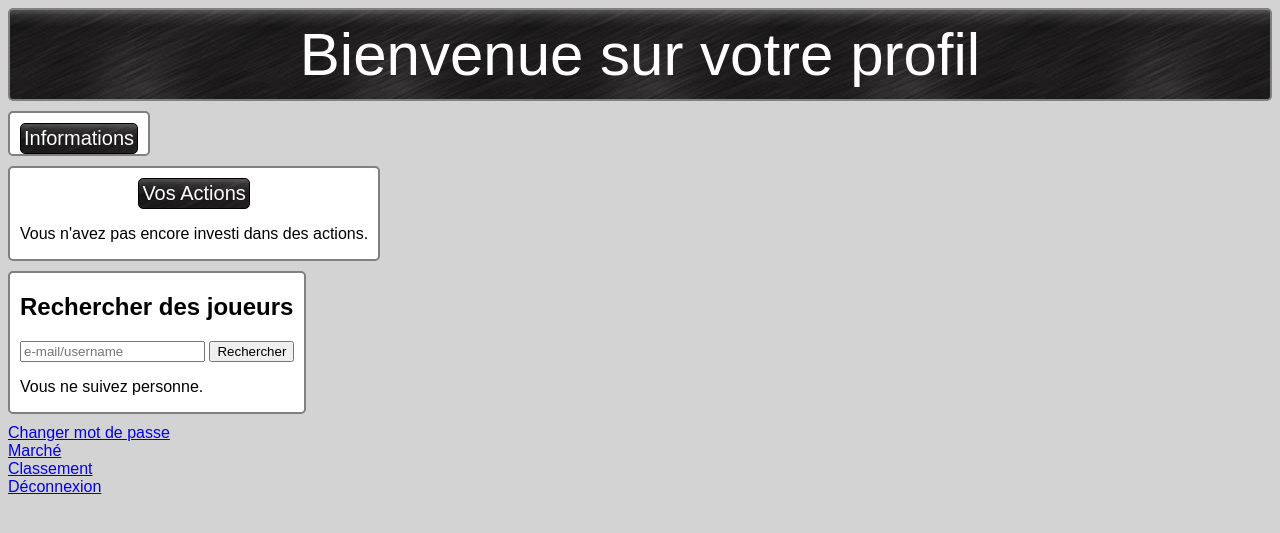
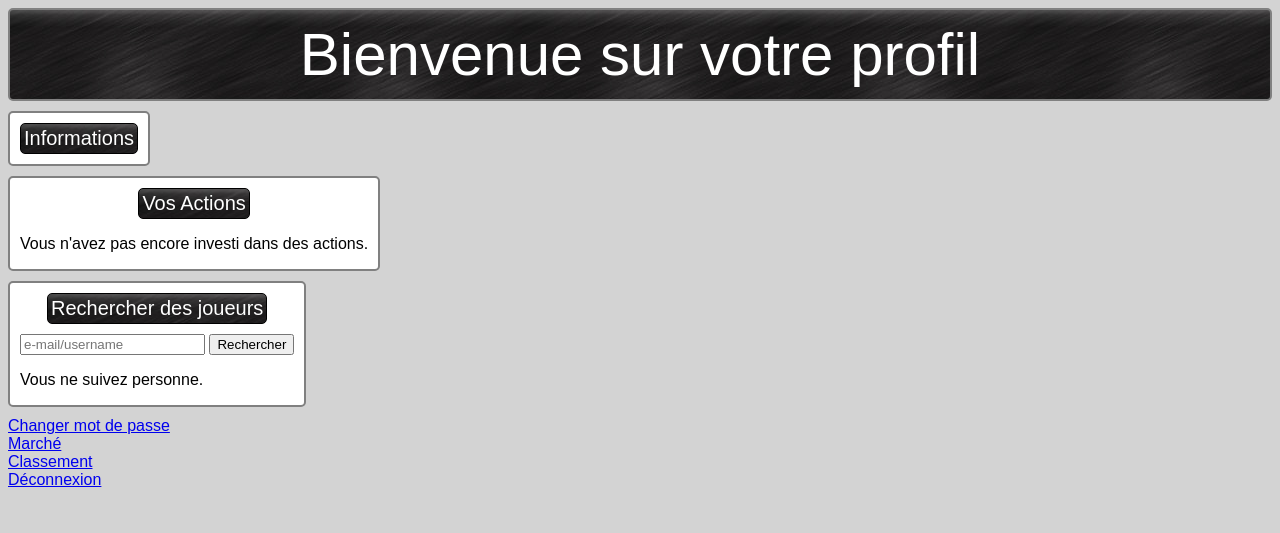
Before and after one commit to TitouanDor/Virtual-Trader, a PHP site: page /profil.php in a window 1280 px wide. Shown: the top 533 px of the page. Run offline with PHP 8.4, Linux system fonts and the light colour scheme; the visitor is signed in with stand-in values (Sample User, id 1); data comes from the database, SQL or seed files in the repository; data that the repository does not hold is empty.

Commit message:
update profil.css

```diff
--- a/CSSFile/profil.css
+++ b/CSSFile/profil.css
@@ -59,13 +59,14 @@ body{
 .titre{
     height: fit-content;
     color: white;
+    border: black solid 1px;
     width: fit-content;
-    border: black solid 1px;
     border-radius: 5px;
     text-align: center;
     padding: 3px;
     margin: auto;
     margin-top: 10px;
+    margin-bottom: 10px;
     background-image: url("../image/title_background.jpg");
     font-size: 20px;
 
--- a/profil.php
+++ b/profil.php
@@ -79,7 +79,7 @@ if(isset($_SESSION["error"])){
     </div>
 
     <div class="box_recherche_joueur">
-    <h2>Rechercher des joueurs</h2>
+    <div class="titre">Rechercher des joueurs</div>
     <form action="chercherJoueurScript.php" method="post">
             <input type="text" name="search" placeholder="e-mail/username">
             <input type="submit" value="Rechercher">
```
